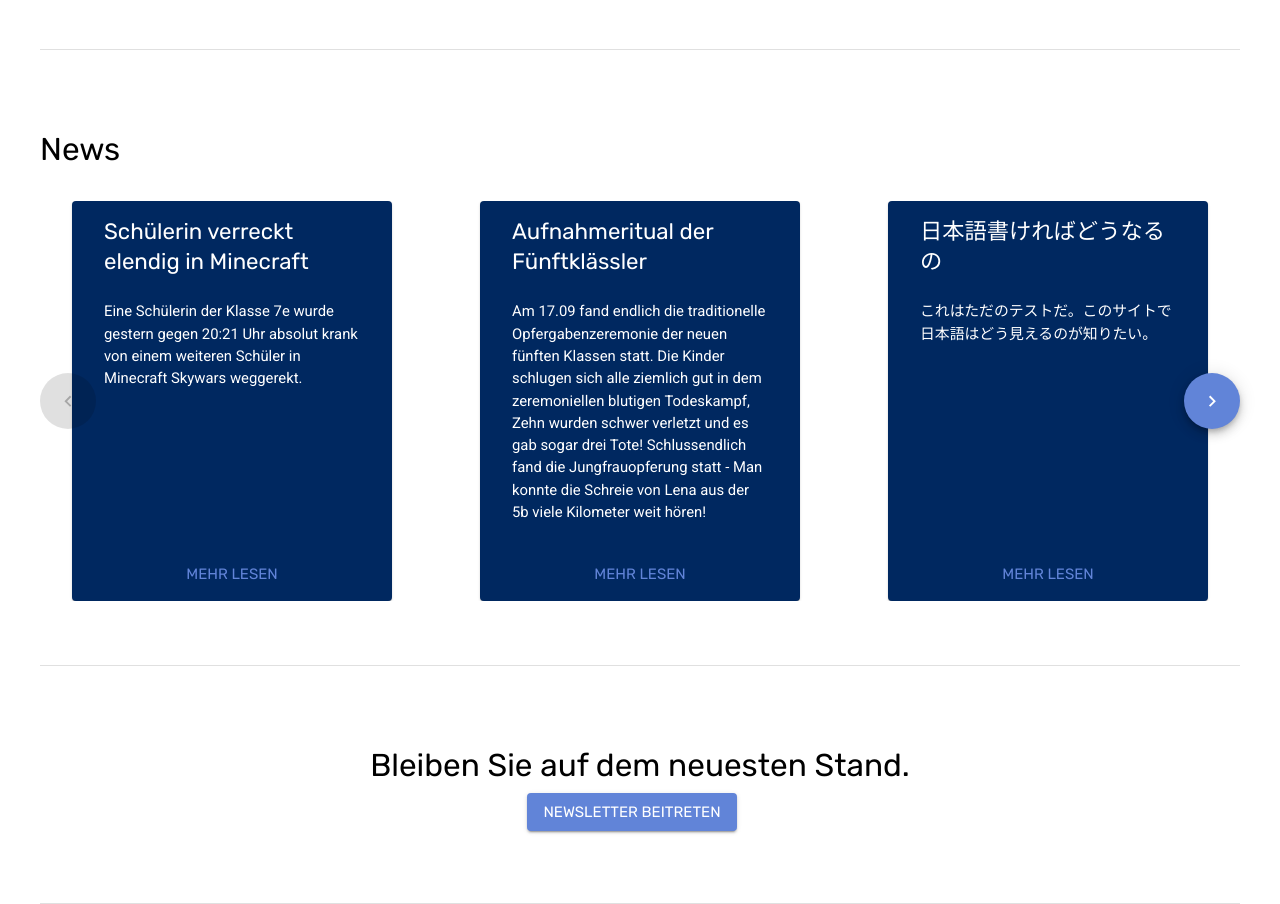
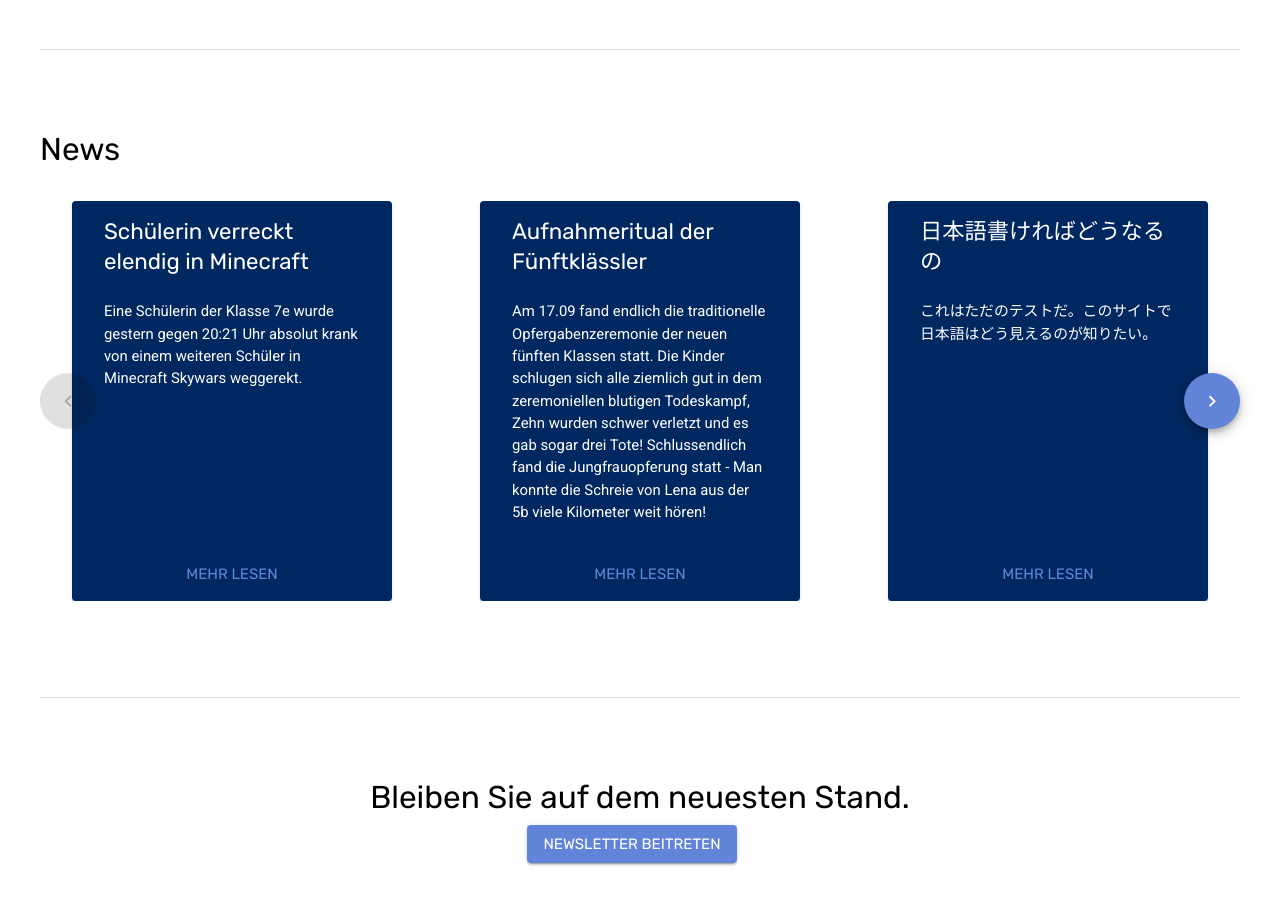
Before and after one commit to nicholas-roether/gyloh-preview, a React (Create React App) app: page / in a window 1280 px wide. Shown: the part 520-1424 px from the top of the page. Built offline with nearby package versions, Linux system fonts and the light colour scheme.

Commit message:
Replace margins with padding

```diff
--- a/src/common/Section.tsx
+++ b/src/common/Section.tsx
@@ -4,15 +4,15 @@ import SlideIn from "./SlideIn";
 
 const styles = (theme: Theme) => createStyles({
 	wrapper: {
-		marginBottom: theme.spacing(6),
+		paddingBottom: theme.spacing(6),
 		[theme.breakpoints.up("sm")]: {
-			marginBottom: theme.spacing(10)
+			paddingBottom: theme.spacing(10)
 		}
 	},
 	contentWrapper: {
-		marginBottom: theme.spacing(4),
+		paddingBottom: theme.spacing(4),
 		[theme.breakpoints.up("sm")]: {
-			marginBottom: theme.spacing(8)
+			paddingBottom: theme.spacing(8)
 		}
 	}
 })
```
